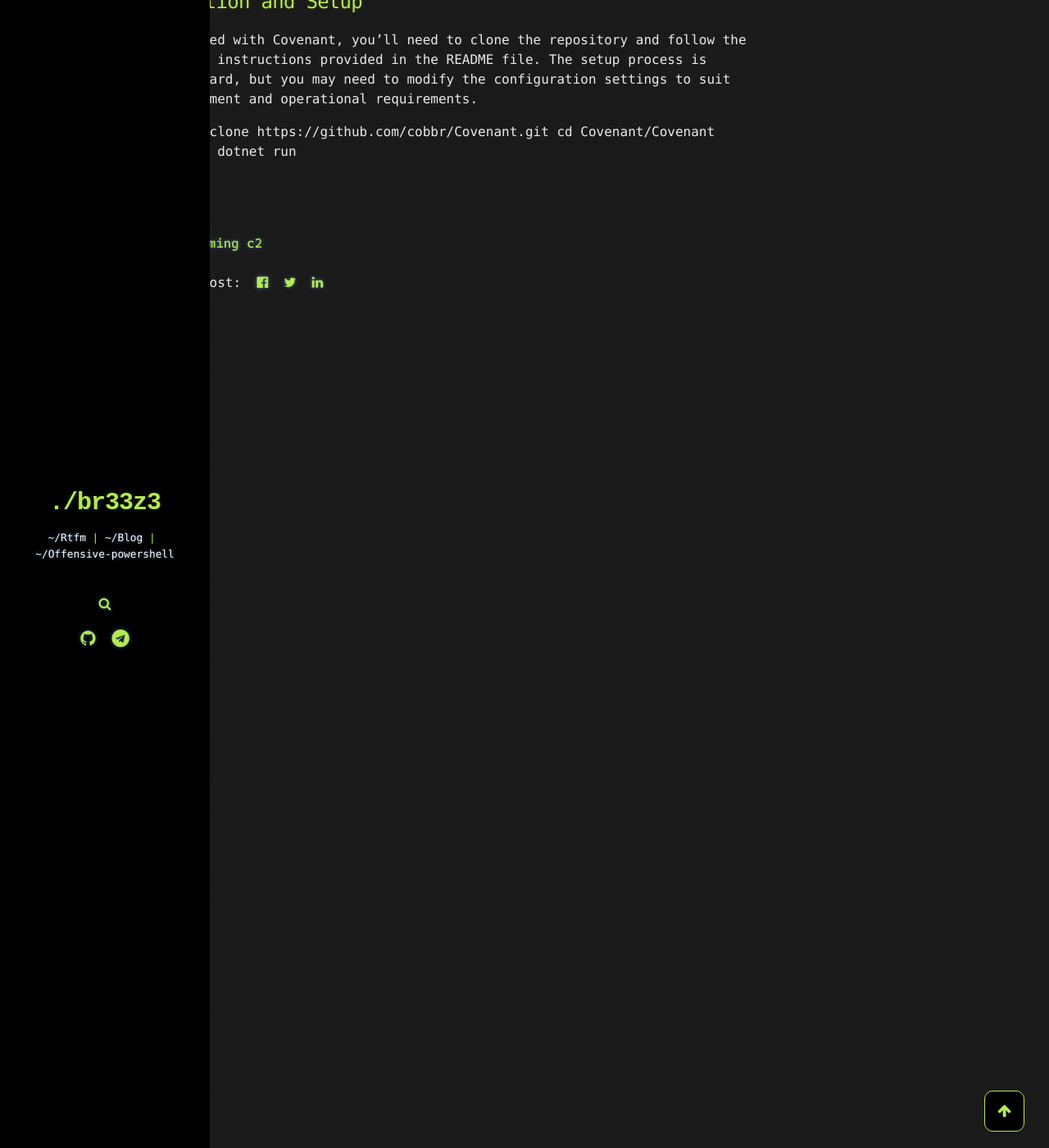
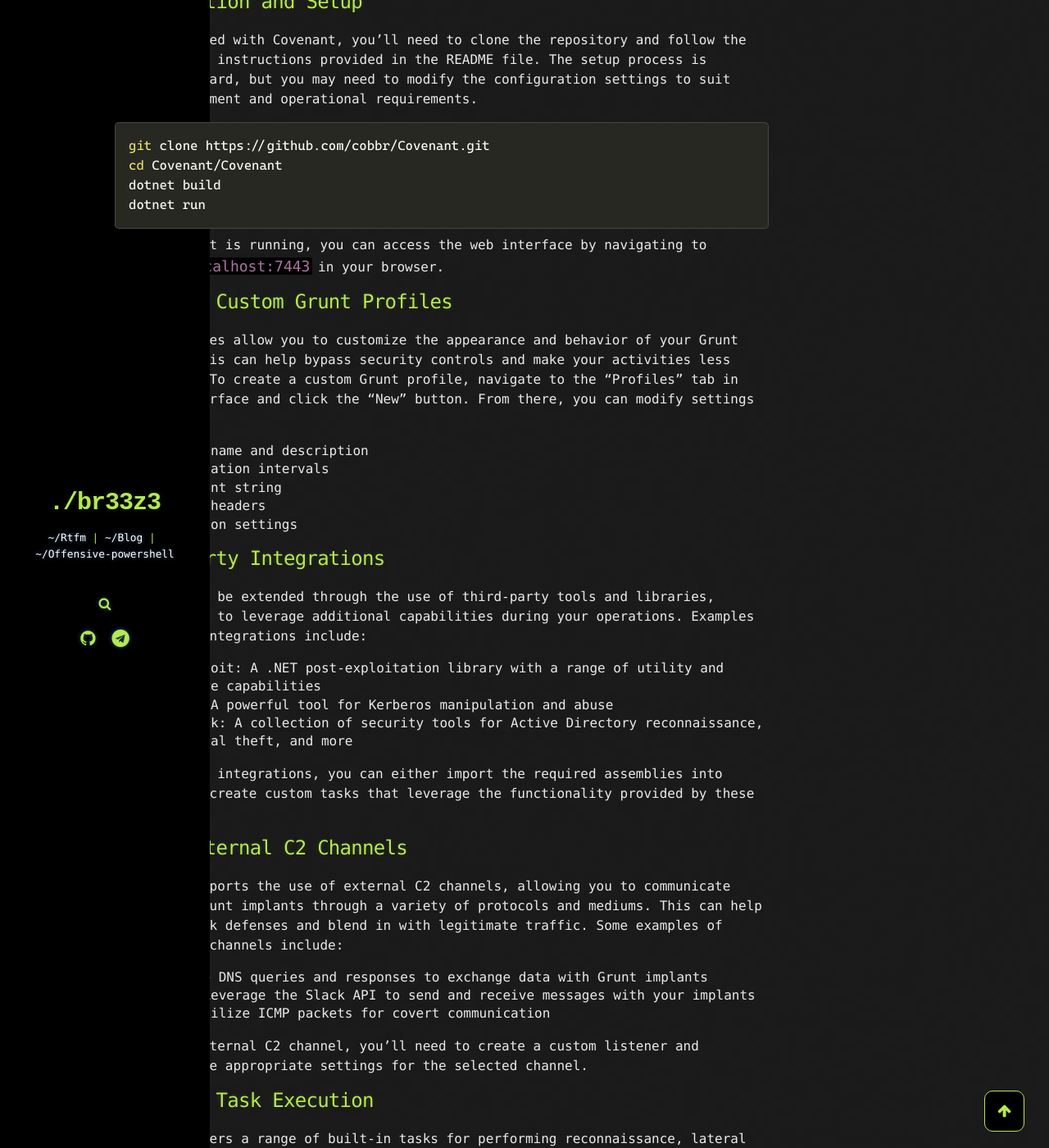
Before and after one commit to br33z3/br33z3.github.io, a Jekyll site: the page built from _blog/2020/RedTeaming With Covenant.md, in a window 1280 px wide and 1400 px high, scrolled down 754 px. Shown: the whole window at 82% size. Built offline with Jekyll 4.4.1, drawn with Linux system fonts in a browser that asks for light colours; comment, search, counter and statistics services are not loaded; some of the changed text lies outside the part shown.

Commit message:
Update RedTeaming With Covenant.md

````diff
--- a/_blog/2020/RedTeaming With Covenant.md
+++ b/_blog/2020/RedTeaming With Covenant.md
@@ -41,3 +41,46 @@ git clone https://github.com/cobbr/Covenant.git
 cd Covenant/Covenant
 dotnet build
 dotnet run
+```
+
+Once Covenant is running, you can access the web interface by navigating to `https://localhost:7443` in your browser.
+
+## Creating Custom Grunt Profiles
+
+Grunt profiles allow you to customize the appearance and behavior of your Grunt implants. This can help bypass security controls and make your activities less detectable. To create a custom Grunt profile, navigate to the "Profiles" tab in the web interface and click the "New" button. From there, you can modify settings such as:
+
+- Implant name and description
+- Communication intervals
+- User agent string
+- Request headers
+- Encryption settings
+
+## Third-Party Integrations
+
+Covenant can be extended through the use of third-party tools and libraries, allowing you to leverage additional capabilities during your operations. Examples of popular integrations include:
+
+- SharpSploit: A .NET post-exploitation library with a range of utility and offensive capabilities
+- Rubeus: A powerful tool for Kerberos manipulation and abuse
+- GhostPack: A collection of security tools for Active Directory reconnaissance, credential theft, and more
+
+To use these integrations, you can either import the required assemblies into Covenant or create custom tasks that leverage the functionality provided by these tools.
+
+## Using External C2 Channels
+
+Covenant supports the use of external C2 channels, allowing you to communicate with your Grunt implants through a variety of protocols and mediums. This can help evade network defenses and blend in with legitimate traffic. Some examples of external C2 channels include:
+
+- DNS: Use DNS queries and responses to exchange data with Grunt implants
+- Slack: Leverage the Slack API to send and receive messages with your implants
+- ICMP: Utilize ICMP packets for covert communication
+
+To use an external C2 channel, you'll need to create a custom listener and configure the appropriate settings for the selected channel.
+
+## Advanced Task Execution
+
+Covenant offers a range of built-in tasks for performing reconnaissance, lateral movement, and post-exploitation activities. However, you may encounter situations where you need to execute custom tasks or run complex sequences of actions.
+
+To achieve this, you can use the "Task" tab in the web interface to create and manage custom tasks. You can also chain tasks together using the "Taskings" feature, which allows you to execute multiple tasks in a specific order, based on conditions or the output of previous tasks.
+
+## Conclusion
+
+Covenant is a powerful and versatile C2 framework that offers a wide array of advanced features for red teamers and penetration testers. By mastering these advanced features, you can improve your operational efficiency, increase your ability to evade detection, and ultimately achieve your objectives during offensive security engagements.
````
